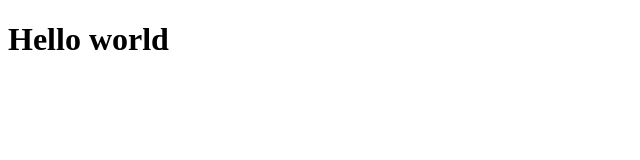
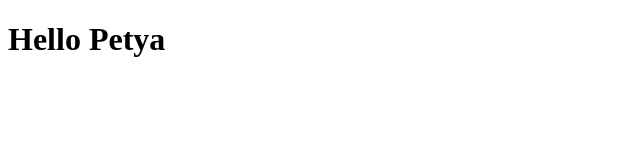
Before and after one commit to prigorovskaya-j/threee-devs, a plain HTML site: page index.html in a window 1280 px wide. Shown: the full height of the page, 0-640 px from the left. Drawn offline with Linux system fonts and the light colour scheme.

Commit message:
Изменения имени

```diff
--- a/index.html
+++ b/index.html
@@ -7,6 +7,6 @@
   <title>Document</title>
 </head>
 <body>
-  <h1>Hello world</h1>
+  <h1>Hello Petya</h1>
 </body>
 </html>
```
